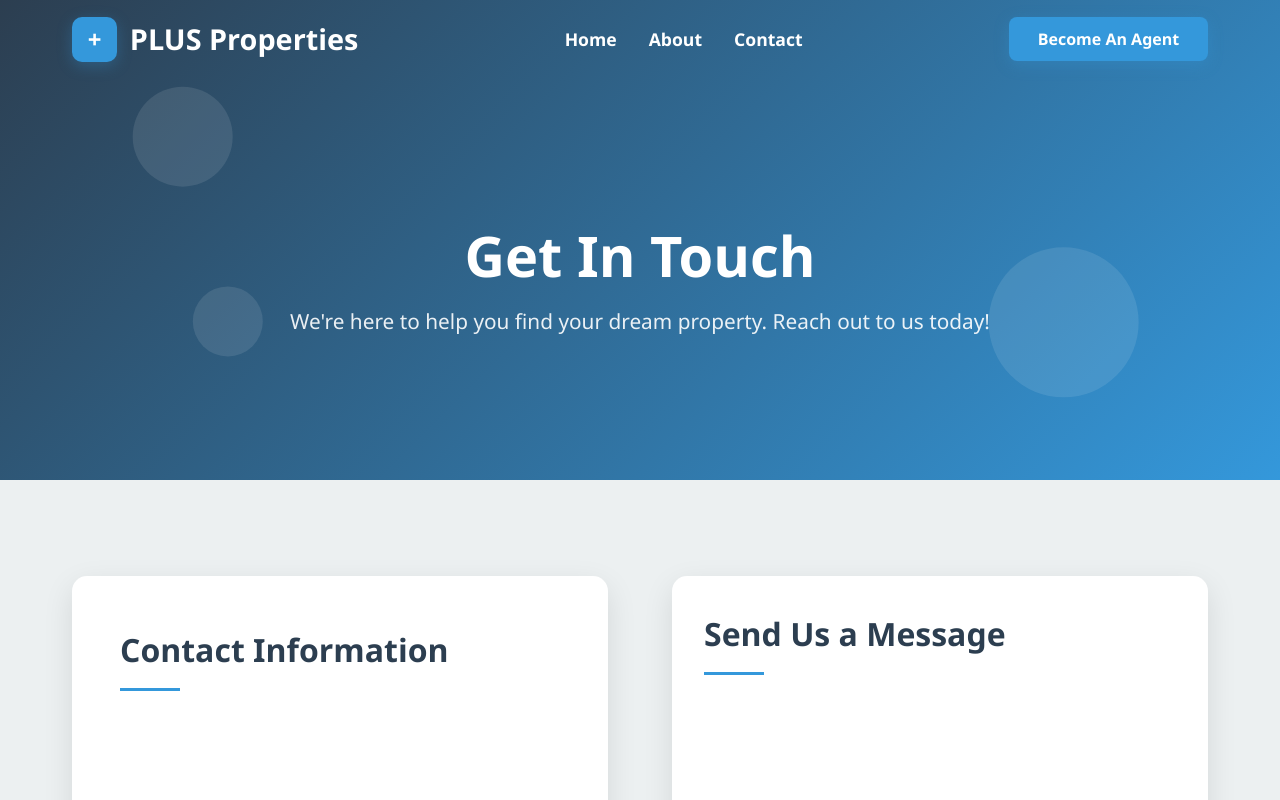
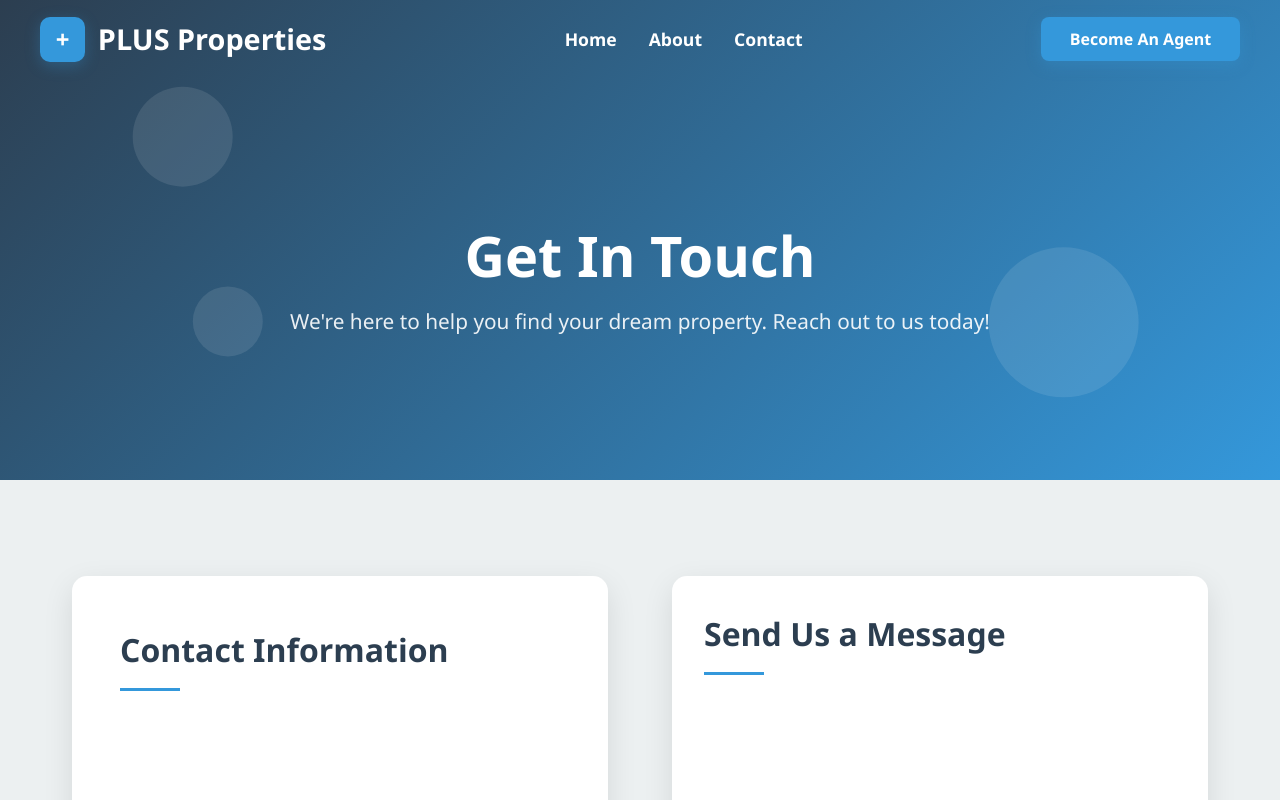
Before and after one commit to ryankasirye/-PLUS, a plain HTML site: page contact.html in a window 1280 px wide. Shown: the top 800 px of the page. Drawn offline with nearby package versions, Linux system fonts and the light colour scheme.

Commit message:
contact page navbar changes

```diff
--- a/contact.html
+++ b/contact.html
@@ -64,7 +64,7 @@
         .nav-container {
             max-width: 1200px;
             margin: 0 auto;
-            padding: 0 2rem;
+            padding: 1 2rem;
             display: flex;
             justify-content: space-between;
             align-items: center;
```
